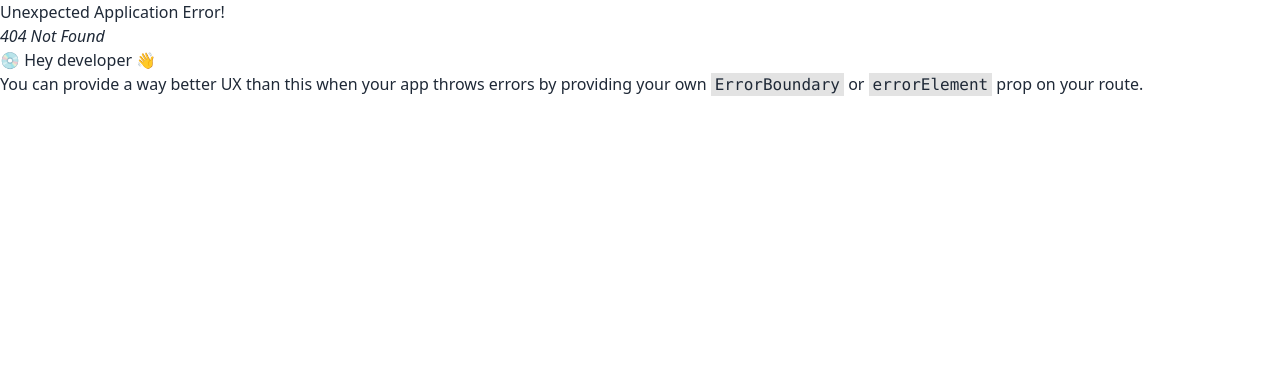
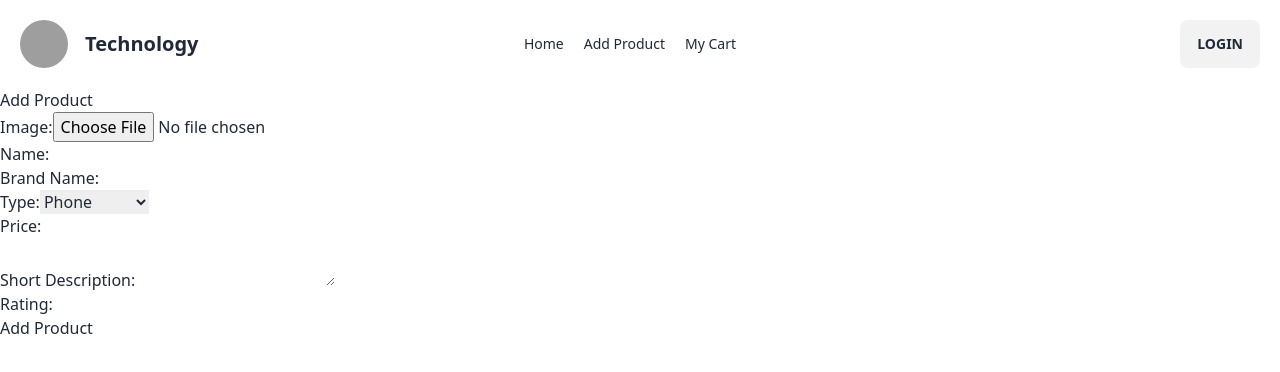
Before and after one commit to Billalparvez/technology-client, a React (Vite) app: page /addProduct in a window 1280 px wide. Before the commit this address had no page. Shown: the top 372 px of the page. Built offline with nearby package versions, Linux system fonts and the light colour scheme; grey boxes are pictures that could not be loaded.

Commit message:
category-section completed

```diff
--- a/src/Route/Route.jsx
+++ b/src/Route/Route.jsx
@@ -2,20 +2,28 @@ import { createBrowserRouter } from "react-router-dom";
 import Main from "../layout/Main";
 import Home from "../components/Home";
 import Login from "../components/Login";
+import ErrorPage from "../components/ErrorPage";
+import AddProduct from "../components/AddProduct";
 
 export const router = createBrowserRouter([
   {
     path: "/",
     element: <Main></Main>,
+    errorElement: <ErrorPage />,
     children: [
       {
-        path:"/",
-        element:<Home></Home>
+        path: "/",
+        element: <Home></Home>,
       },
       {
-        path:'/login',
-        element:<Login></Login>
-      }
+        path: '/login',
+        element: <Login></Login>
+      },
+      {
+        path: "/addProduct",
+        element: <AddProduct></AddProduct>
+      },
+
     ]
   },
 ]);
--- /dev/null
+++ b/src/components/AddProduct.jsx
@@ -0,0 +1,82 @@
+
+
+const AddProduct = () => {
+    return (
+            <div>
+                <h1>Add Product</h1>
+                <form >
+                    <label>Image:</label>
+                    <input
+                        type="file"
+                        accept="image/*"
+                        // onChange={(e) => this.setState({ productImage: e.target.files[0] })}
+                        required
+                    />
+                    <br />
+
+                    <label>Name:</label>
+                    <input
+                        type="text"
+                        // value={this.state.productName}
+                        // onChange={(e) => this.setState({ productName: e.target.value })}
+                        required
+                    />
+                    <br />
+
+                    <label>Brand Name:</label>
+                    <input
+                        type="text"
+                        // value={this.state.brandName}
+                        // onChange={(e) => this.setState({ brandName: e.target.value })}
+                        required
+                    />
+                    <br />
+
+                    <label>Type:</label>
+                    <select
+                        // value={this.state.productType}
+                        // onChange={(e) => this.setState({ productType: e.target.value })}
+                        required
+                    >
+                        <option value="phone">Phone</option>
+                        <option value="computer">Computer</option>
+                        <option value="headphone">Headphone</option>
+                    </select>
+                    <br />
+
+                    <label>Price:</label>
+                    <input
+                        type="number"
+                        // value={this.state.productPrice}
+                        // onChange={(e) => this.setState({ productPrice: e.target.value })}
+                        required
+                    />
+                    <br />
+
+                    <label>Short Description:</label>
+                    <textarea
+                        // value={this.state.shortDescription}
+                        // onChange={(e) => this.setState({ shortDescription: e.target.value })}
+                        required
+                    />
+                    <br />
+
+                    <label>Rating:</label>
+                    <input
+                        type="number"
+                        // value={this.state.productRating}
+                        // onChange={(e) => this.setState({ productRating: e.target.value })}
+                        min="1"
+                        max="5"
+                        required
+                    />
+                    <br />
+
+                    <button type="submit">Add Product</button>
+                </form>
+
+            </div>
+    );
+};
+
+export default AddProduct;
--- /dev/null
+++ b/src/components/Bannar.jsx
@@ -0,0 +1,20 @@
+
+
+const Bannar = () => {
+    return (
+        <div>
+            <div className="hero h-[650px] w-full" style={{ backgroundImage: 'url(https://daisyui.com/images/stock/photo-1507358522600-9f71e620c44e.jpg)' }}>
+                <div className="hero-overlay bg-opacity-60"></div>
+                <div className="hero-content text-center text-neutral-content">
+                    <div className="">
+                        <h1 className="mb-5 text-5xl font-bold">Hello there</h1>
+                        <p className="mb-5">Provident cupiditate voluptatem et in. Quaerat fugiat ut assumenda excepturi exercitationem quasi. In deleniti eaque aut repudiandae et a id nisi.</p>
+                        <button className="btn btn-primary">Get Started</button>
+                    </div>
+                </div>
+            </div>
+        </div>
+    );
+};
+
+export default Bannar;
--- /dev/null
+++ b/src/components/Category.jsx
@@ -0,0 +1,30 @@
+import { useEffect } from "react";
+import { useState } from "react";
+
+
+
+const Category = () => {
+    const [category, setCategory] = useState([])
+    useEffect(() => {
+        fetch('/public/category.json')
+            .then(res => res.json())
+            .then(data => setCategory(data))
+    }, [])
+    return (
+        <div>
+            <h1>{category.length}</h1>
+            <div className="grid grid-cols-1 md:grid-cols-2 lg:grid-cols-3 gap-5  my-10 max-w-7xl mx-auto">
+                {
+                    category.map(cate => <div key={cate.id} className="card card-compact w-96 bg-base-100 shadow-xl">
+                        <figure><img className="h-64"  src={cate.brandImage} alt="Shoes" /></figure>
+                        <div className="card-body">
+                            <h2 className="card-title">{cate.brandName}</h2>
+                        </div>
+                    </div>)
+                }
+            </div>
+        </div>
+    );
+};
+
+export default Category;
--- /dev/null
+++ b/src/components/ErrorPage.jsx
@@ -0,0 +1,14 @@
+import { Link } from "react-router-dom";
+
+
+const ErrorPage = () => {
+    return (
+        <div className="text-center mt-48 space-y-3">
+            <h1 className="text-3xl">Oopps!</h1>
+            <p>Sorry ,!!!!</p>
+            <Link to={'/'}><button className="btn btn-accent text-white">GoTo Home</button></Link>
+        </div>
+    );
+};
+
+export default ErrorPage;
--- a/src/components/Footer.jsx
+++ b/src/components/Footer.jsx
@@ -2,8 +2,8 @@
 
 const Footer = () => {
   return (
-        <div>
-            <footer className="footer p-10 bg-base-200 text-base-content">
+    <div className="bg-base-200">
+      <footer className="footer py-10  text-base-content max-w-7xl mx-auto">
         <nav>
           <header className="footer-title">Services</header>
           <a className="link link-hover">Branding</a>
--- a/src/components/Home.jsx
+++ b/src/components/Home.jsx
@@ -1,10 +1,14 @@
+import Bannar from "./Bannar";
+import Category from "./Category";
 import Footer from "./Footer";
 
 
 const Home = () => {
     return (
         <div>
-        <Footer></Footer>
+            <Bannar></Bannar>
+            <Category></Category>
+            <Footer></Footer>
         </div>
     );
 };
--- a/src/components/Navbar.jsx
+++ b/src/components/Navbar.jsx
@@ -1,33 +1,35 @@
-import { NavLink } from "react-router-dom";
+import { Link, NavLink } from "react-router-dom";
 
 
 const Navbar = () => {
     const links = <>
-        <NavLink to={'/'}>Home</NavLink>
-        <NavLink to={'/addProduct'}>Add Product</NavLink>
-        <NavLink to={'/myCart'}>My Cart</NavLink>
-        <NavLink to={'/login'}>Loging</NavLink>
+        <NavLink className="mr-5" to={'/'}>Home</NavLink>
+        <NavLink className="mr-5" to={'/addProduct'}>Add Product</NavLink>
+        <NavLink className="mr-5" to={'/myCart'}>My Cart</NavLink>
     </>
     return (
-        <div className="navbar bg-base-100">
+        <div className="navbar bg-base-100 max-w-7xl mx-auto p-5">
             <div className="navbar-start">
                 <div className="dropdown">
                     <label tabIndex={0} className="btn btn-ghost lg:hidden">
-                        <svg xmlns="http://www.w3.org/2000/svg" className="h-5 w-5" fill="none" viewBox="0 0 24 24" stroke="currentColor"><path strokeLinecap="round" strokeLinejoin="round" strokeWidth="2" d="M4 6h16M4 12h8m-8 6h16" /></svg>
+                        <svg xmlns="http://www.w3.org/2000/svg" className="h-5 w-5" fill="none" viewBox="0 0 24 24"
+                            stroke="currentColor"><path strokeLinecap="round"
+                                strokeLinejoin="round" strokeWidth="2" d="M4 6h16M4 12h8m-8 6h16" /></svg>
                     </label>
                     <ul tabIndex={0} className="menu menu-sm dropdown-content mt-3 z-[1] p-2 shadow bg-base-100 rounded-box w-52">
-                    <li><a>{links}</a></li>
+                     {links}
                     </ul>
                 </div>
-                <a className="btn btn-ghost normal-case text-xl">daisyUI</a>
+                <img className="w-12 h-12 rounded-full" src="https://i.postimg.cc/MGN0F8LB/istockphoto-1144557228-1024x1024.jpg" alt="" />
+                <a className="btn btn-ghost normal-case text-xl">Technology</a>
             </div>
             <div className="navbar-center hidden lg:flex">
                 <ul className="menu menu-horizontal px-1">
-                <li><a >{links}</a></li>
+                   {links}
                 </ul>
             </div>
-            <div className="navbar-end">
-                <a className="btn">Button</a>
+            <div className="navbar-end ">
+                <Link className="btn" to={'/login'}>Login</Link>
             </div>
         </div>
     );
--- a/src/layout/Main.jsx
+++ b/src/layout/Main.jsx
@@ -5,7 +5,7 @@ import Navbar from "../components/Navbar";
 
 const Main = () => {
     return (
-        <div>
+        <div >
             <Navbar></Navbar>
             <Outlet></Outlet>
         </div>
```
Also changed, not shown: public/category.json (added, +38 -0 lines). Lines whose indentation alone changed are shown as unchanged.
